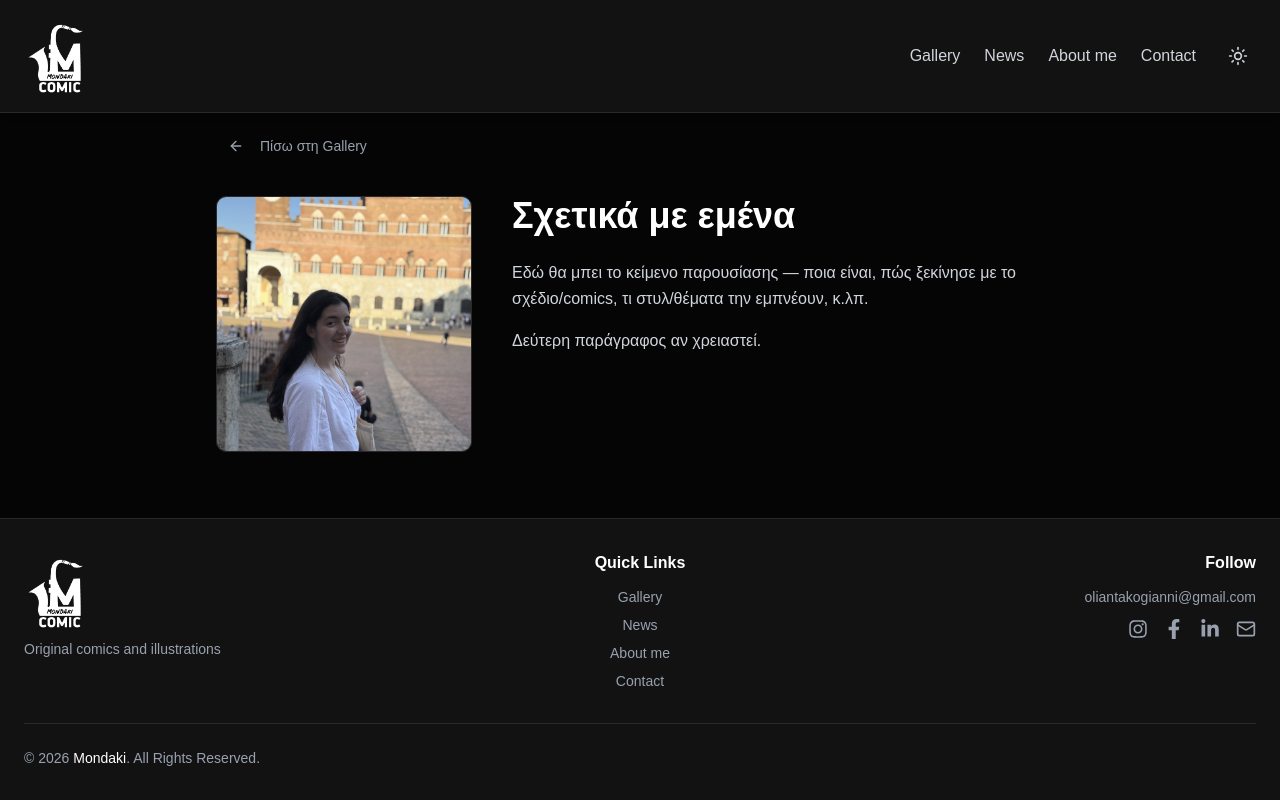
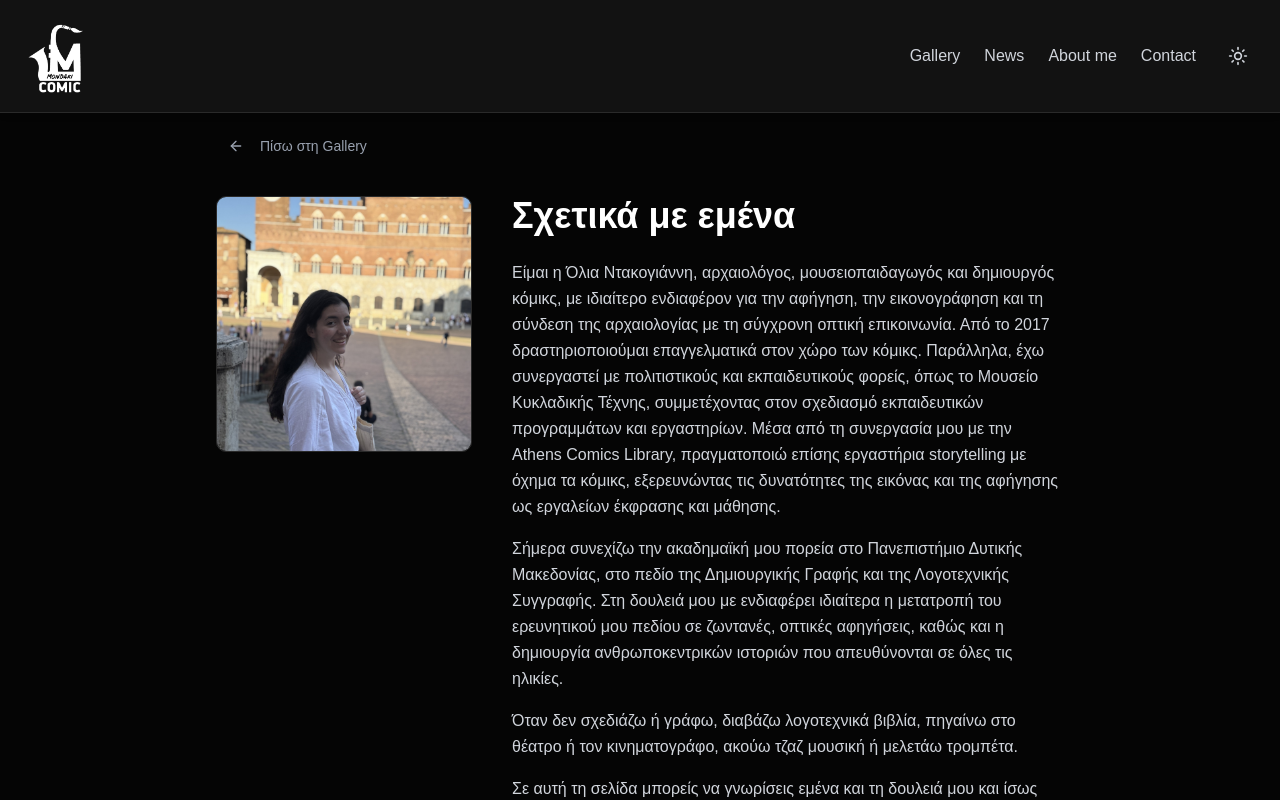
Before and after one commit to Petroslyros/Mondaki-comics-Front, a React (Vite) app: page /about in a window 1280 px wide. Shown: the top 800 px of the page. Built offline with nearby package versions, Linux system fonts and the light colour scheme; no server answers.

Commit message:
aboutme page

```diff
--- a/src/components/pages/AboutPage.tsx
+++ b/src/components/pages/AboutPage.tsx
@@ -21,7 +21,7 @@ const AboutPage = () => {
                     <div className="aspect-square rounded-lg overflow-hidden bg-gray-100 dark:bg-[#121212] border border-gray-200 dark:border-[#2a2a2a]">
                         <img
                             src="/about-photo.jpg"
-                            alt="Mondaki"
+                            alt="Όλια Ντακογιάννη"
                             className="w-full h-full object-cover"
                         />
                     </div>
@@ -33,13 +33,33 @@ const AboutPage = () => {
                     </h1>
 
                     <p className="text-gray-600 dark:text-gray-300 leading-relaxed">
-                        {/* TODO: Βάλε εδώ το κείμενο που θα σου στείλει η κοπέλα σου */}
-                        Εδώ θα μπει το κείμενο παρουσίασης — ποια είναι, πώς ξεκίνησε
-                        με το σχέδιο/comics, τι στυλ/θέματα την εμπνέουν, κ.λπ.
+                        Είμαι η Όλια Ντακογιάννη, αρχαιολόγος, μουσειοπαιδαγωγός και δημιουργός κόμικς,
+                        με ιδιαίτερο ενδιαφέρον για την αφήγηση, την εικονογράφηση και τη σύνδεση της
+                        αρχαιολογίας με τη σύγχρονη οπτική επικοινωνία. Από το 2017 δραστηριοποιούμαι
+                        επαγγελματικά στον χώρο των κόμικς. Παράλληλα, έχω συνεργαστεί με πολιτιστικούς
+                        και εκπαιδευτικούς φορείς, όπως το Μουσείο Κυκλαδικής Τέχνης, συμμετέχοντας στον
+                        σχεδιασμό εκπαιδευτικών προγραμμάτων και εργαστηρίων. Μέσα από τη συνεργασία μου
+                        με την Athens Comics Library, πραγματοποιώ επίσης εργαστήρια storytelling με
+                        όχημα τα κόμικς, εξερευνώντας τις δυνατότητες της εικόνας και της αφήγησης ως
+                        εργαλείων έκφρασης και μάθησης.
                     </p>
 
                     <p className="text-gray-600 dark:text-gray-300 leading-relaxed">
-                        Δεύτερη παράγραφος αν χρειαστεί.
+                        Σήμερα συνεχίζω την ακαδημαϊκή μου πορεία στο Πανεπιστήμιο Δυτικής Μακεδονίας,
+                        στο πεδίο της Δημιουργικής Γραφής και της Λογοτεχνικής Συγγραφής. Στη δουλειά μου
+                        με ενδιαφέρει ιδιαίτερα η μετατροπή του ερευνητικού μου πεδίου σε ζωντανές, οπτικές
+                        αφηγήσεις, καθώς και η δημιουργία ανθρωποκεντρικών ιστοριών που απευθύνονται σε
+                        όλες τις ηλικίες.
+                    </p>
+
+                    <p className="text-gray-600 dark:text-gray-300 leading-relaxed">
+                        Όταν δεν σχεδιάζω ή γράφω, διαβάζω λογοτεχνικά βιβλία, πηγαίνω στο θέατρο ή τον
+                        κινηματογράφο, ακούω τζαζ μουσική ή μελετάω τρομπέτα.
+                    </p>
+
+                    <p className="text-gray-600 dark:text-gray-300 leading-relaxed">
+                        Σε αυτή τη σελίδα μπορείς να γνωρίσεις εμένα και τη δουλειά μου και ίσως προκύψει
+                        μια ενδιαφέρουσα συνεργασία!
                     </p>
                 </div>
             </div>
```
